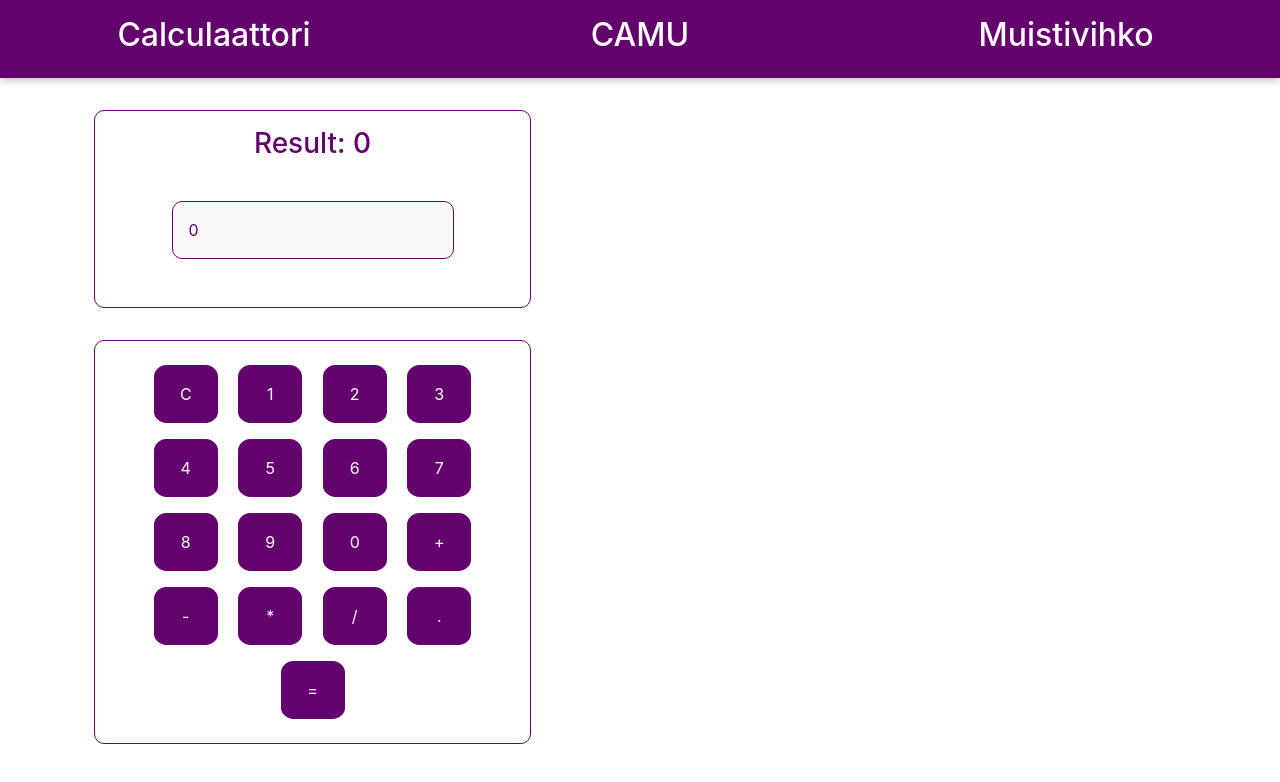
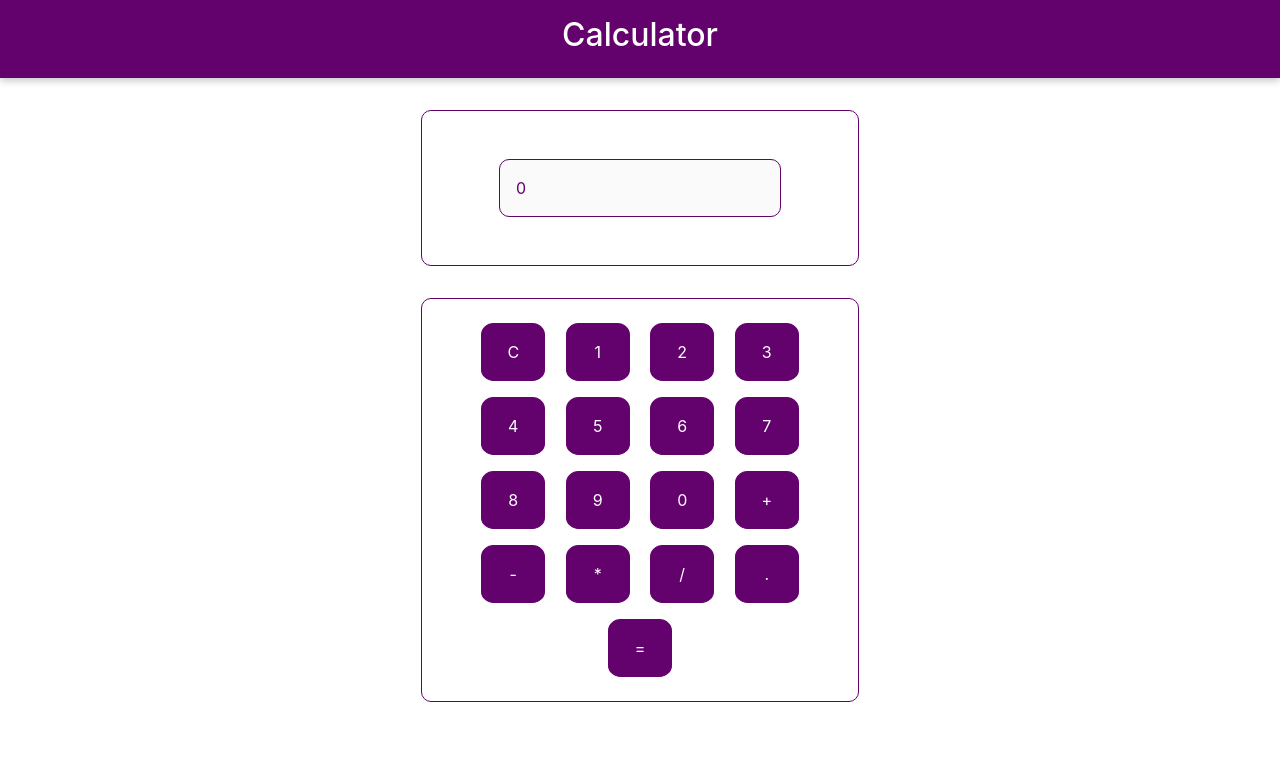
Before and after one commit to Noora-Irene/CamuApp, a plain HTML site: page index.html in a window 1280 px wide. Drawn offline with nearby package versions, Linux system fonts and the light colour scheme.

Commit message:
Modified calculator page

```diff
--- a/index.html
+++ b/index.html
@@ -5,7 +5,7 @@
    <meta charset="UTF-8" />
    <meta name="viewport" content="width=device-width, initial-scale=1.0" />
    <meta http-equiv="X-UA-Compatible" content="ie=edge" />
-   <title>Camu</title>
+   <title>Calculator</title>
 
    <link rel="stylesheet" href="https://maxcdn.bootstrapcdn.com/bootstrap/4.3.1/css/bootstrap.min.css">
    <link href="https://fonts.googleapis.com/css?family=Roboto:400,700&display=swap" rel="stylesheet" />
@@ -15,22 +15,15 @@
 
 <body>
    <header>
-      <div class="row">
-         <div class="col-md-4">
-            <h2>Calculaattori
-         </div>
-         <div class="col-md-4">
-            <h2>CAMU
-         </div>
-         <div class="col-md-4">
-            <h2>Muistivihko
-         </div>
+      <div>
+         <h2>Calculator
       </div>
    </header>
    <div class="row">
+      <div class="col-md-3">
+      </div>
       <div class="col-md-6">
          <div class="results">
-            <h3>Result: <span id="result">0</span></h3>
             <input type="text" class="screen" value="" disabled />
          </div>
          <div class="calculator">
@@ -55,7 +48,7 @@
             </div>
          </div>
       </div>
-      <div class="col-md-6">
+      <div class="col-md-3">
       </div>
    </div>
 </body>
```
